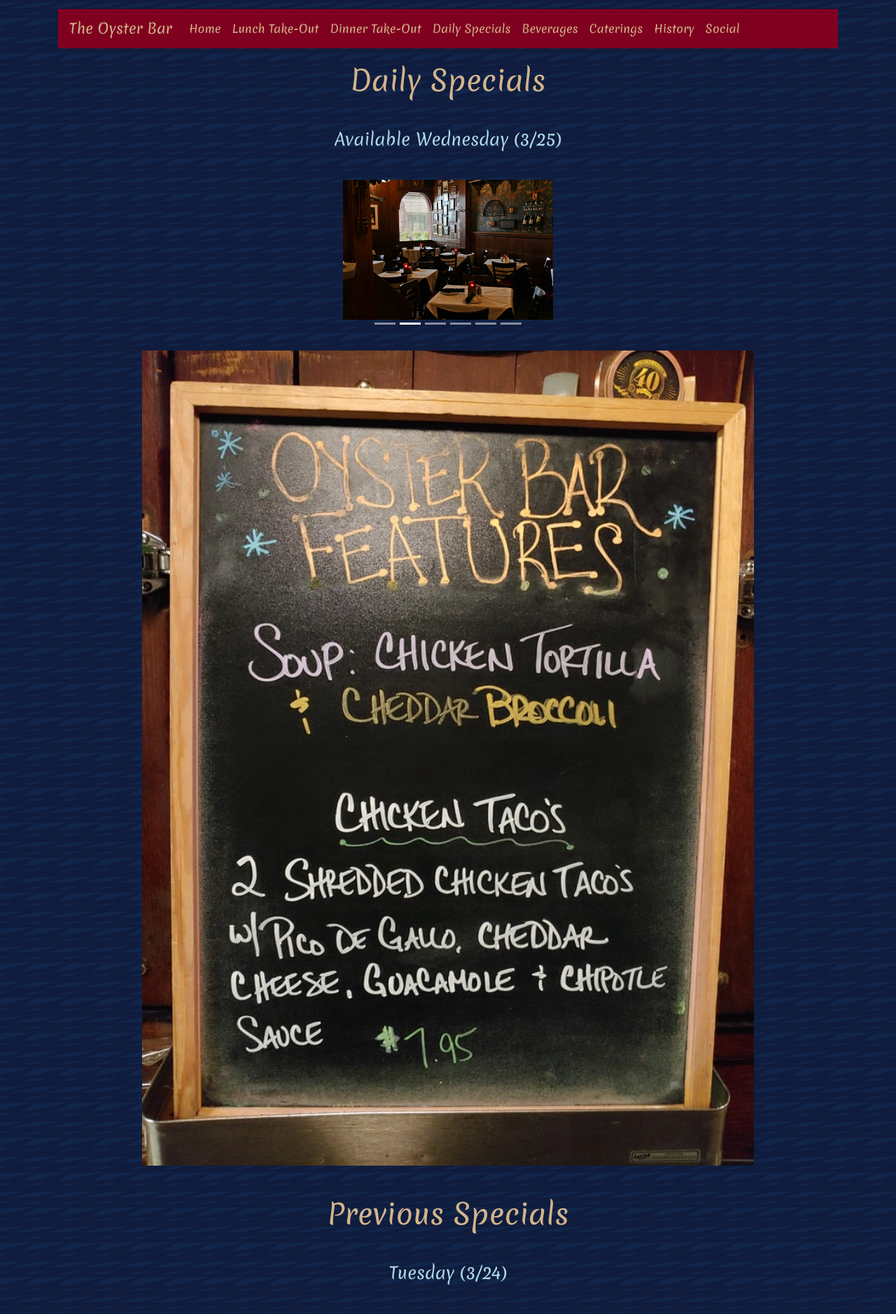
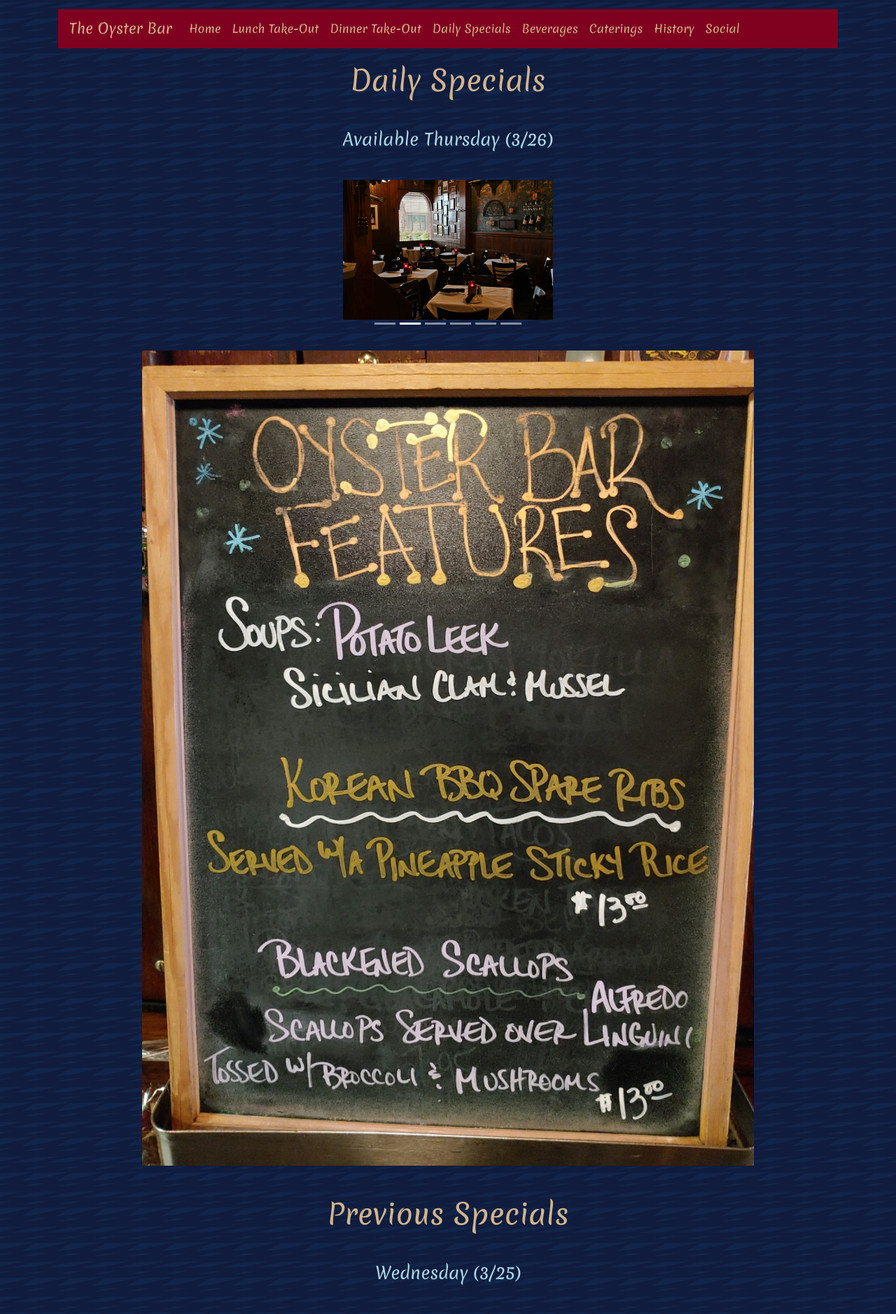
Before and after one commit to TrentGard/oyster-bar, a React (Create React App) app: page /#/daily_specials in a window 1280 px wide. Shown: the top 1878 px of the page at 70% size. Built offline with nearby package versions, Linux system fonts and the light colour scheme.

Commit message:
added 3/26 special

```diff
--- a/src/pages/Beverages.js
+++ b/src/pages/Beverages.js
@@ -10,9 +10,9 @@ function Beverages() {
       <div className="page-title">
         <h1>Beverages</h1>
         <br />
-        <h3 className="blue">Notes: Beers rotate regularly.</h3>
-        <h3 className="blue">Not all beverages may be available at this time.</h3>
-        <h3 className="blue"><a href="tel:260-744-9490" style={{ color: 'tan' }}>Call</a> the restaurant for more details.</h3>
+        <h4 className="blue">Notes: Beers rotate regularly.</h4>
+        <h4 className="blue">Not all beverages may be available at this time.</h4>
+        <h4 className="blue"><a href="tel:260-744-9490" style={{ color: 'tan' }}>Call</a> the restaurant for more details.</h4>
       </div>
       <OBCarousel className="carousel-image-menu" />
       <h3 className="page-title">Wines</h3>
--- a/src/pages/CoronavirusSpecials.js
+++ b/src/pages/CoronavirusSpecials.js
@@ -1,6 +1,7 @@
 import React from "react";
 import dailySpecial1 from "../img/324.jpeg";
 import dailySpecial2 from "../img/325.jpeg";
+import dailySpecial3 from "../img/326.jpeg";
 import OBCarousel from "../components/OBCarousel";
 import { Container } from "react-bootstrap";
 
@@ -9,12 +10,17 @@ function DailySpecials() {
     <Container>
       <h1 className="page-title">Daily Specials</h1>
       <br />
-      <h4 className="page-title blue">Available Wednesday (3/25)</h4>
+      <h4 className="page-title blue">Available Thursday (3/26)</h4>
       <OBCarousel className="carousel-image-menu" />
-      <img src={dailySpecial2} alt="Daily Specials" className="menu-image" />
+      <img src={dailySpecial3} alt="Daily Specials" className="menu-image" />
       <br />
       <br />
       <h1 className="page-title">Previous Specials</h1>
+      <br />
+      <h4 className="page-title blue">Wednesday (3/25)</h4>
+      <br />
+      <img src={dailySpecial2} alt="Daily Specials" className="menu-image" />
+      <br />
       <br />
       <h4 className="page-title blue">Tuesday (3/24)</h4>
       <br />
```
Also changed, not shown: src/img/326.jpeg (added).
